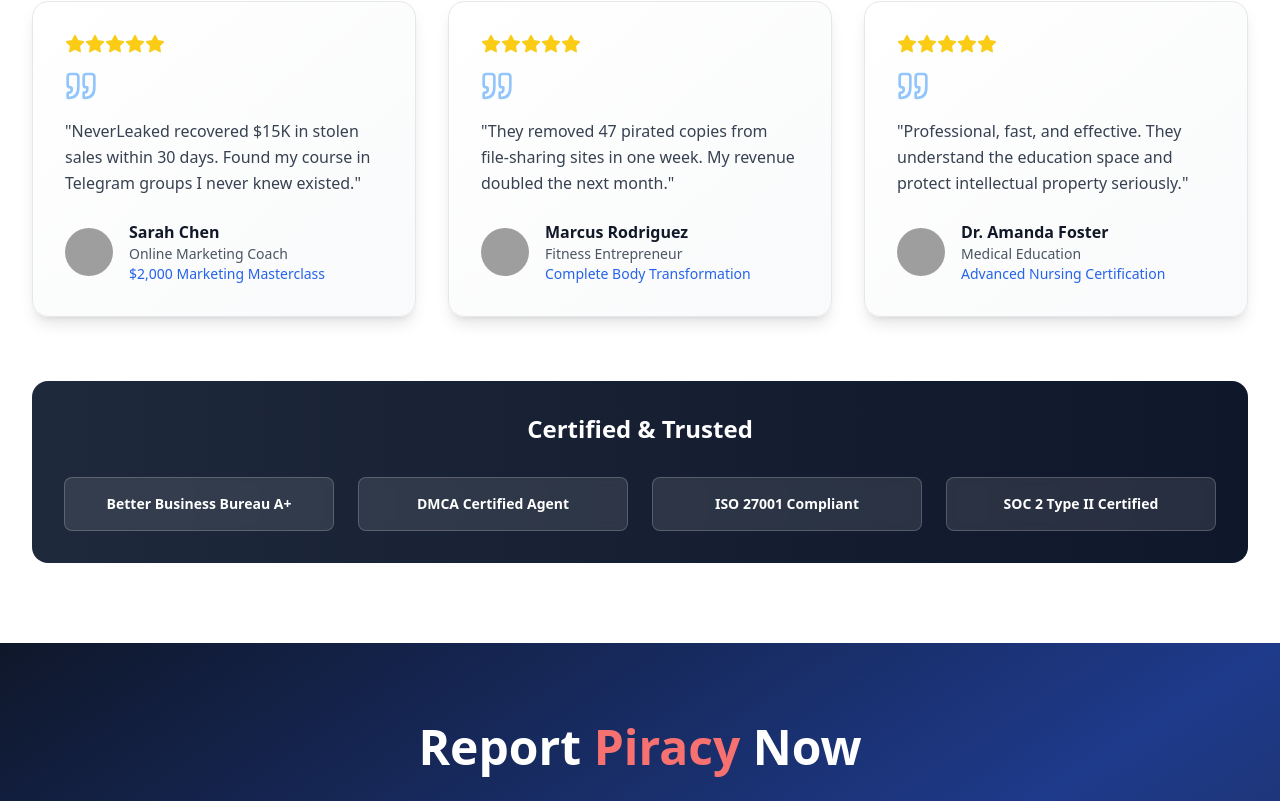
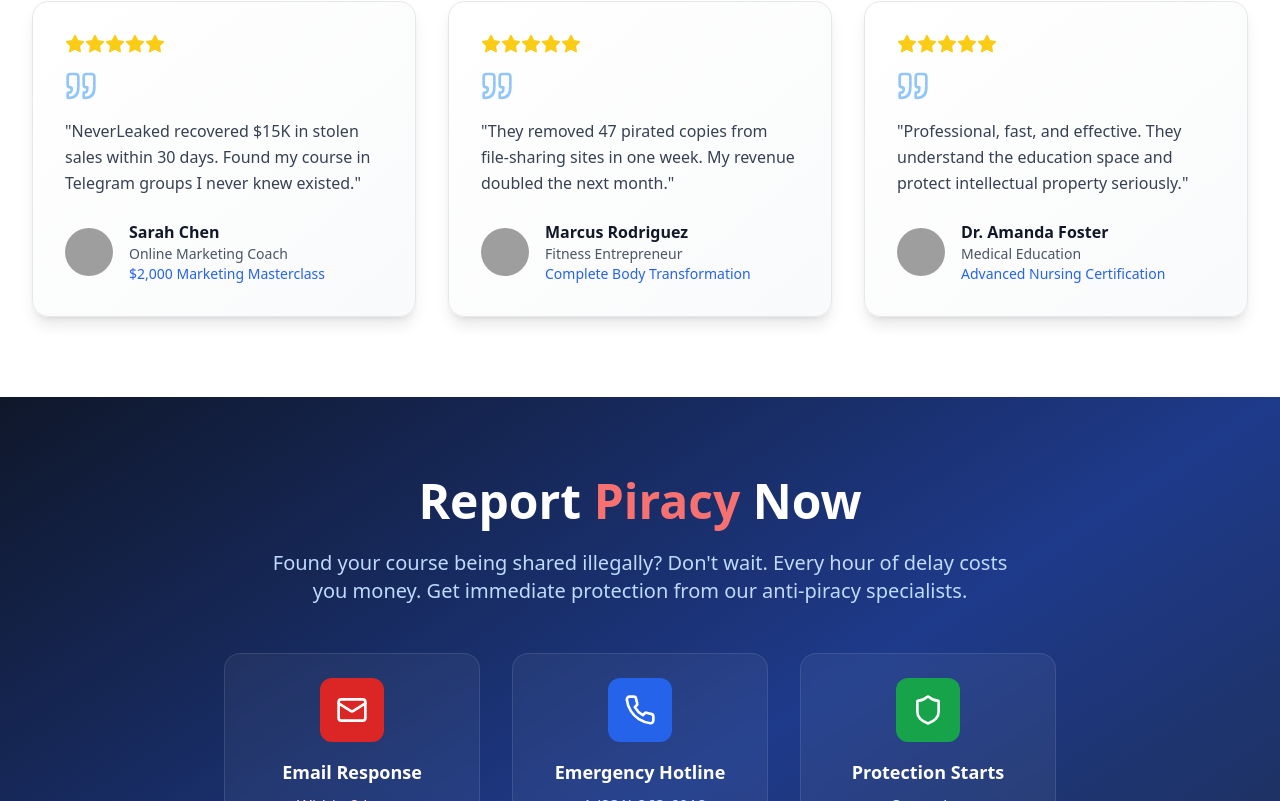
Before and after one commit to hemkersherlock/t65, a React (Vite) app: page / in a window 1280 px wide. Shown: the part 3654-4455 px from the top of the page. Built offline with nearby package versions, Linux system fonts and the light colour scheme; grey boxes are pictures that could not be loaded.

Commit message:
Updated Testimonials.tsx

```diff
--- a/src/components/Testimonials.tsx
+++ b/src/components/Testimonials.tsx
@@ -26,13 +26,6 @@ const Testimonials = () => {
     }
   ];
 
-  const trustBadges = [
-    'Better Business Bureau A+',
-    'DMCA Certified Agent',
-    'ISO 27001 Compliant',
-    'SOC 2 Type II Certified'
-  ];
-
   return (
     <section className="py-20 bg-white">
       <div className="max-w-7xl mx-auto px-4 sm:px-6 lg:px-8">
@@ -46,7 +39,7 @@ const Testimonials = () => {
         </div>
 
         {/* Testimonials Grid */}
-        <div className="grid lg:grid-cols-3 gap-8 mb-16">
+        <div className="grid lg:grid-cols-3 gap-8">
           {testimonials.map((testimonial, index) => (
             <div
               key={index}
@@ -57,13 +50,11 @@ const Testimonials = () => {
                   <Star key={starIndex} className="w-5 h-5 text-yellow-400 fill-current" />
                 ))}
               </div>
-
               <Quote className="w-8 h-8 text-blue-300 mb-4" />
 
               <p className="text-gray-700 mb-6 leading-relaxed font-medium">
                 "{testimonial.content}"
               </p>
-
               <div className="flex items-center">
                 <img
                   src={testimonial.avatar}
@@ -79,23 +70,6 @@ const Testimonials = () => {
             </div>
           ))}
         </div>
-
-        {/* Trust Badges */}
-        <div className="bg-gradient-to-r from-slate-800 to-slate-900 rounded-2xl p-8">
-          <h3 className="text-2xl font-bold text-white text-center mb-8">
-            Certified & Trusted
-          </h3>
-          <div className="grid grid-cols-2 lg:grid-cols-4 gap-6">
-            {trustBadges.map((badge, index) => (
-              <div
-                key={index}
-                className="bg-white/10 backdrop-blur-sm rounded-lg p-4 text-center border border-white/20"
-              >
-                <div className="text-white font-semibold text-sm">{badge}</div>
-              </div>
-            ))}
-          </div>
-        </div>
       </div>
     </section>
   );
```
